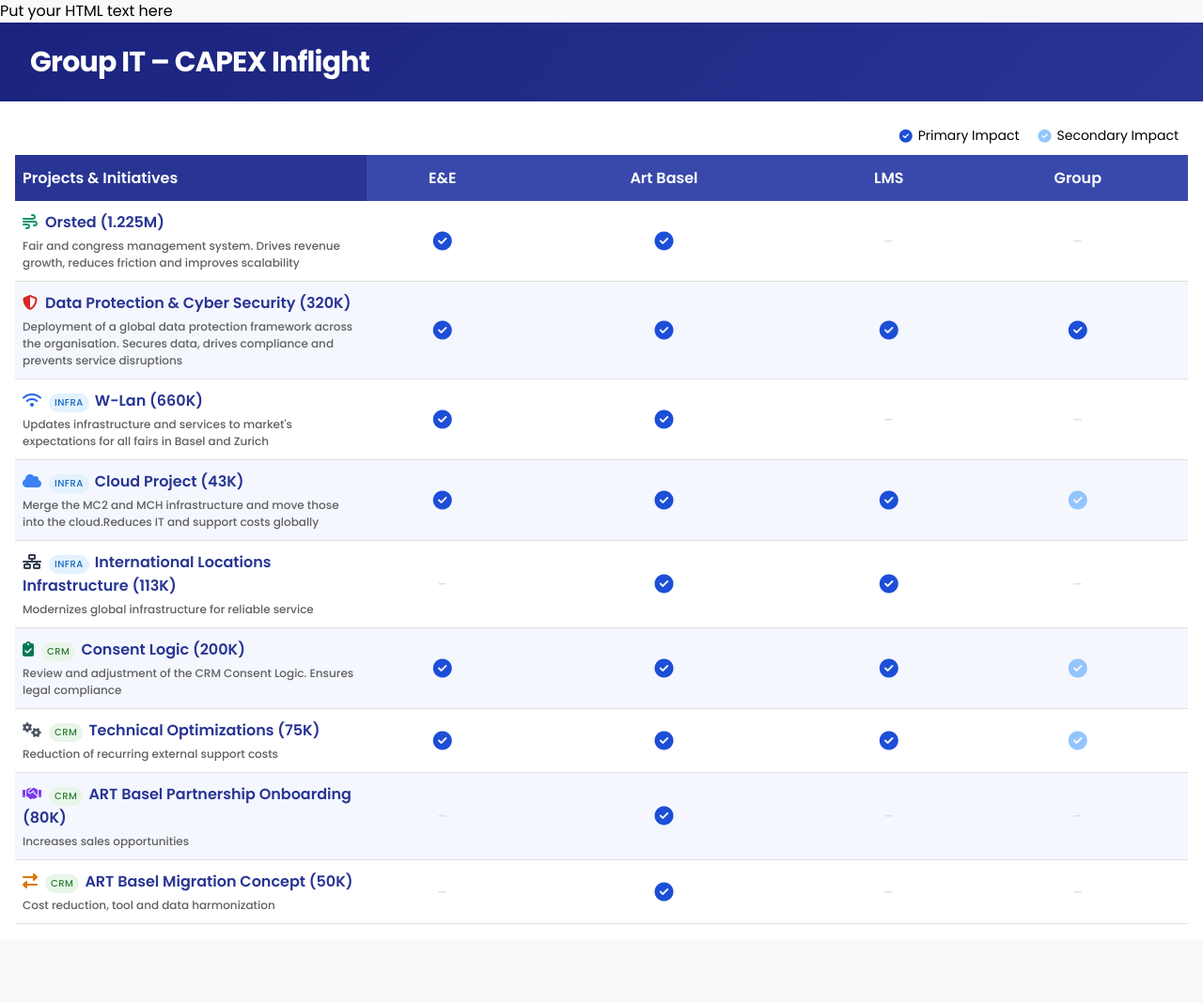
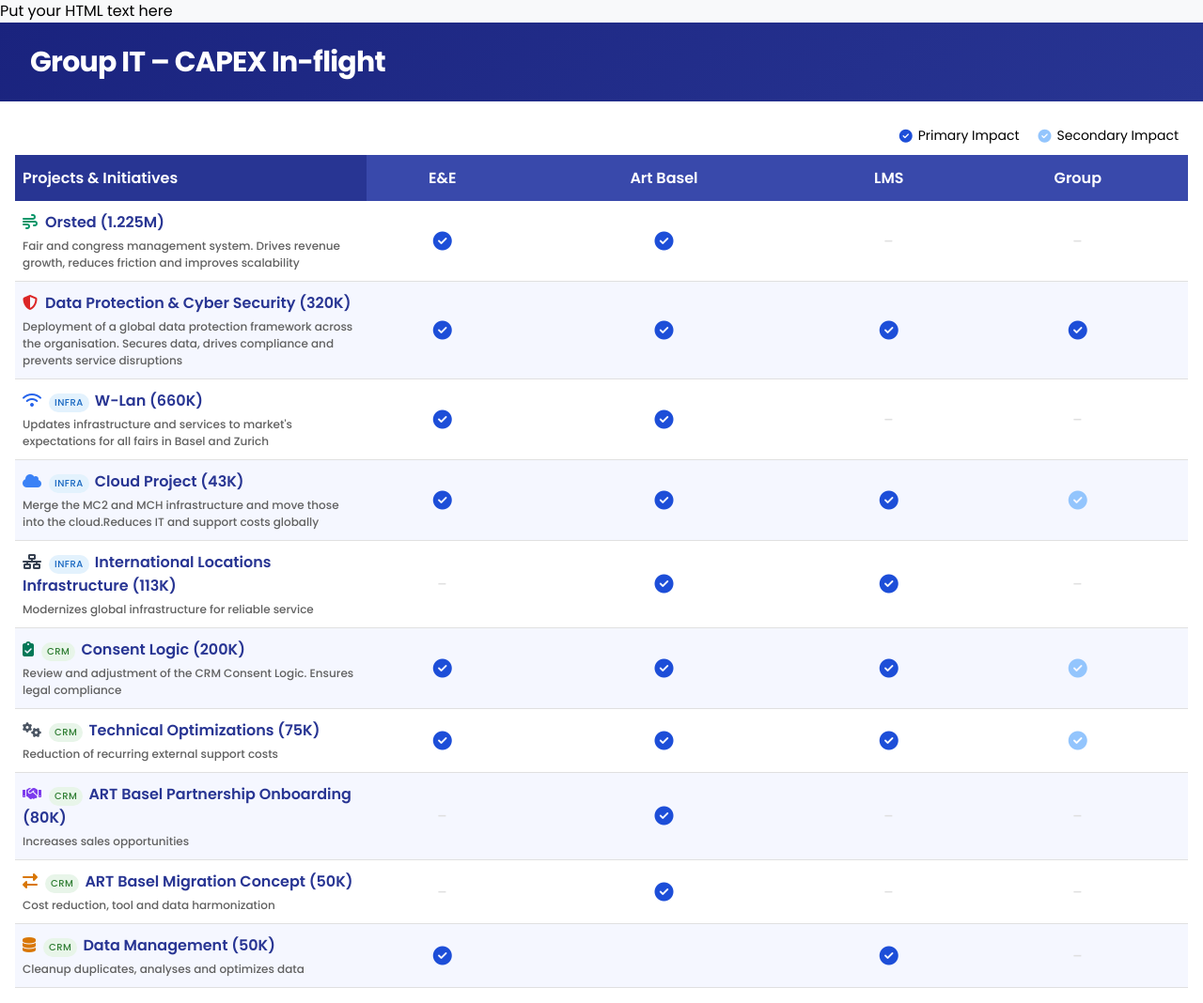
Before and after one commit to schoeffeljp/ailandscape, a plain HTML site: page private.html in a window 1280 px wide. Shown: the whole page at 94% size. Before the commit the page ends 1000 px from the top, so only its background shows below. Drawn offline with nearby package versions, Linux system fonts and the light colour scheme.

Commit message:
Update private.html

```diff
--- a/private.html
+++ b/private.html
@@ -114,7 +114,7 @@ Put your HTML text here<!DOCTYPE html>
 <body>
     <div class="slide">
         <div class="slide-header">
-            <h1 class="text-3xl font-bold tracking-tight">Group IT – CAPEX Inflight</h1>
+            <h1 class="text-3xl font-bold tracking-tight">Group IT – CAPEX In-flight</h1>
         </div>
 
         <div class="p-4">
@@ -226,6 +226,16 @@ Put your HTML text here<!DOCTYPE html>
                             <td class="impact-cell no-impact">-</td>
                             <td class="impact-cell no-impact">-</td>
                         </tr>
+                         <tr>
+                            <td>
+                                <span class="project-title"><i class="fas fa-database text-yellow-600 mr-2"></i><span class="category-tag crm-tag">CRM</span>Data Management (50K)</span>
+                                <span class="project-description">Cleanup duplicates, analyses and optimizes data</span>
+                            </td>
+                            <td class="impact-cell"><i class="fas fa-check-circle text-blue-700"></i</td>
+                            <td class="impact-cell no-impact"></td>
+                            <td class="impact-cell"><i class="fas fa-check-circle text-blue-700"></i</td>
+                            <td class="impact-cell no-impact">-</td>
+                        </tr>
                     </tbody>
                 </table>
             </div>
```
